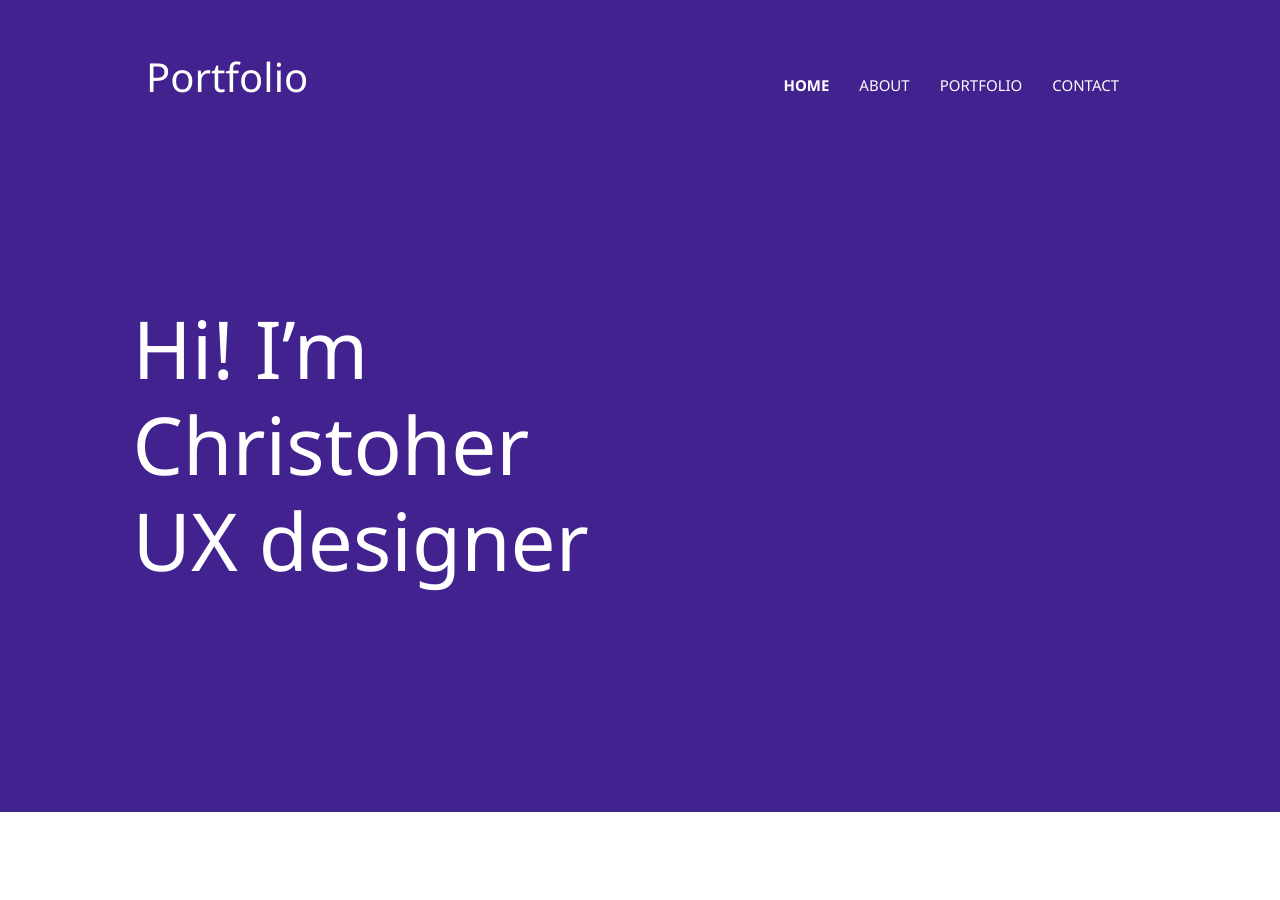
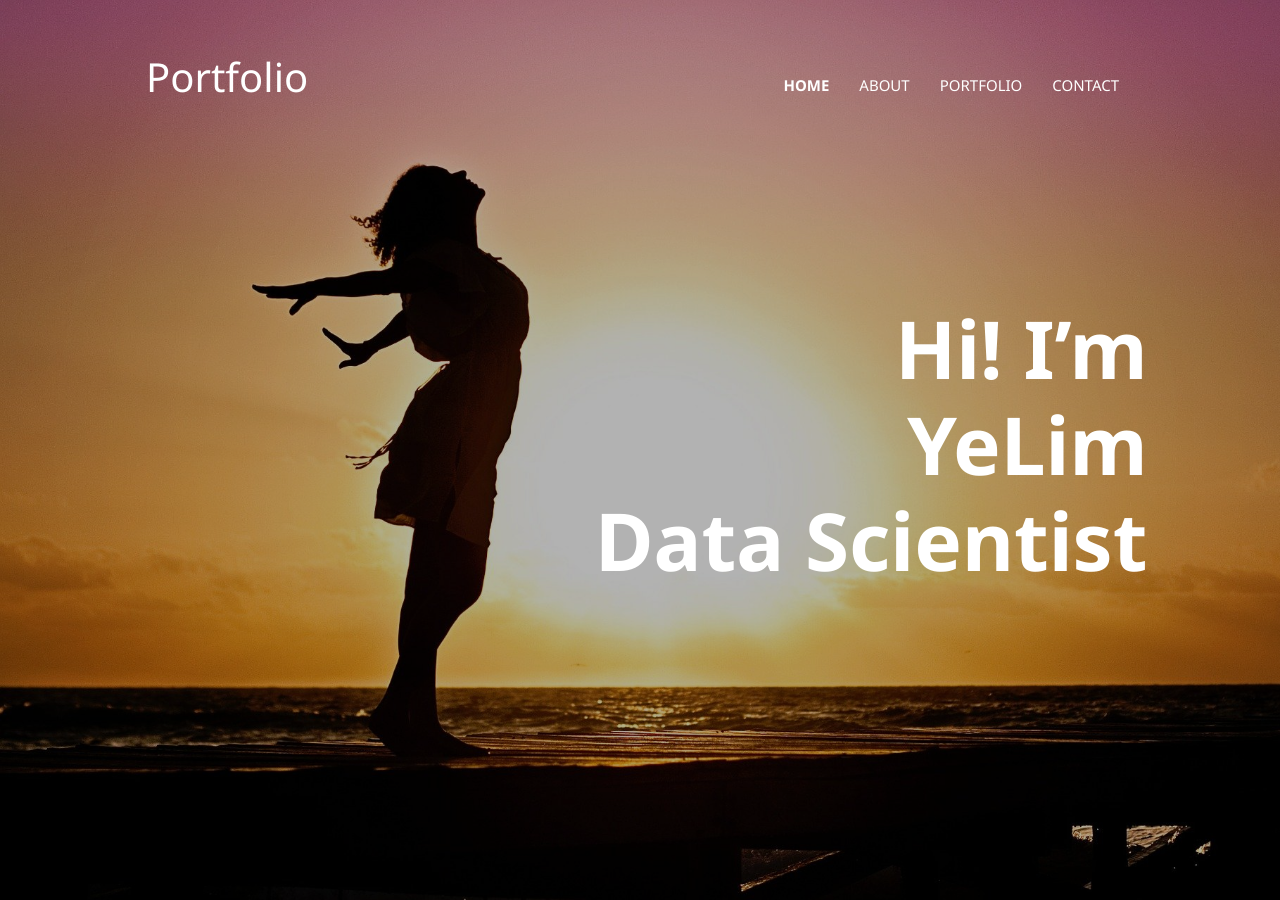
Before and after one commit to HappySoapy/HappySoapy.github.io, a Jekyll site: the page built from index.html, in a window 1280 px wide and 900 px high. Built offline with Jekyll 4.4.1, drawn with Linux system fonts in a browser that asks for light colours.

Commit message:
image updated

```diff
--- a/_data/settings.yml
+++ b/_data/settings.yml
@@ -38,7 +38,7 @@ disqus-identifier: # Add your shortname for Disqus Comment. For example mr-brown
 # Hero Section
 
 hero:
-  hero-title: Hi! I’m <br> Christoher <br> UX designer
+  hero-title: Hi! I’m <br> YeLim <br> Data Scientist
 
 # social:
 # - {icon: "ti-facebook", link: "#"}
--- a/_includes/hero-section.html
+++ b/_includes/hero-section.html
@@ -1,5 +1,6 @@
 <!-- hero area -->
-<section class="hero-area bg-primary" id="parallax">
+<div class="img-cover"></div>
+<section class="hero-area" id="parallax">
   <div class="container">
     <div class="row">
       <div class="col-lg-11 mx-auto">
@@ -7,33 +8,7 @@
       </div>
     </div>
   </div>
-  <!-- <div class="layer-bg w-100">
-    <img class="img-fluid w-100" src="{{ site.baseurl }}/assets/images/illustrations/leaf-bg.png" alt="bg-shape">
-  </div>
-  <div class="layer" id="l2">
-    <img src="{{ site.baseurl }}/assets/images/illustrations/dots-cyan.png" alt="bg-shape">
-  </div>
-  <div class="layer" id="l3">
-    <img src="{{ site.baseurl }}/assets/images/illustrations/leaf-orange.png" alt="bg-shape">
-  </div>
-  <div class="layer" id="l4">
-    <img src="{{ site.baseurl }}/assets/images/illustrations/dots-orange.png" alt="bg-shape">
-  </div>
-  <div class="layer" id="l5">
-    <img src="{{ site.baseurl }}/assets/images/illustrations/leaf-yellow.png" alt="bg-shape">
-  </div>
-  <div class="layer" id="l6">
-    <img src="{{ site.baseurl }}/assets/images/illustrations/leaf-cyan.png" alt="bg-shape">
-  </div>
-  <div class="layer" id="l7">
-    <img src="{{ site.baseurl }}/assets/images/illustrations/dots-group-orange.png" alt="bg-shape">
-  </div>
-  <div class="layer" id="l8">
-    <img src="{{ site.baseurl }}/assets/images/illustrations/leaf-pink-round.png" alt="bg-shape">
-  </div>
-  <div class="layer" id="l9">
-    <img src="{{ site.baseurl }}/assets/images/illustrations/leaf-cyan-2.png" alt="bg-shape">
-  </div> -->
+
   <!-- social icon -->
   <ul class="list-unstyled ml-5 mt-3 position-relative zindex-1">
     {% for social in site.data.settings.social %}
@@ -41,5 +16,6 @@
     {% endfor %}
   </ul>
   <!-- /social icon -->
+
 </section>
 <!-- /hero area -->
--- a/assets/scss/templates/_hero-area.scss
+++ b/assets/scss/templates/_hero-area.scss
@@ -1,6 +1,9 @@
 .hero-area {
   padding: 300px 0 200px;
   position: relative;
+  background-image: url(/assets/images/backgrounds/ocean-2203720_1920.jpg);
+  background-size: cover;
+  height: 100vh;
   @include tablet {
     padding: 250px 0 150px;
     overflow: hidden;
@@ -8,7 +11,21 @@
   h1{
     position: relative;
     z-index: 2;
+    font-weight: bold;
   }
+}
+
+.img-cover{
+  position: absolute;
+  height: 100%;
+  width: 100%;
+  background-color: rgba(0, 0, 0, 0.3);
+
+  z-index:1;
+}
+
+.font-tertiary{
+  text-align: right;
 }
 
 .layer {
```
Also changed, not shown: assets/images/backgrounds/ocean-2203720_1920.jpg.
